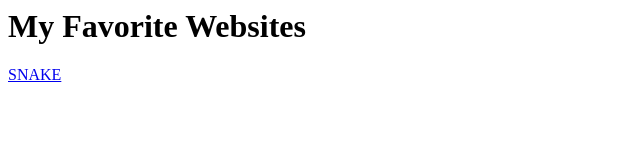
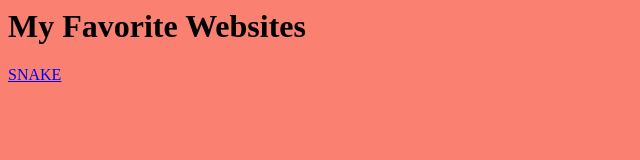
Before and after one commit to mattie234/portfolio, a plain HTML site: page links.html in a window 1280 px wide. Shown: the whole page, without its empty margins (0-640 px from the left). Drawn offline with Linux system fonts and the light colour scheme.

Commit message:
Update links.html

```diff
--- a/links.html
+++ b/links.html
@@ -2,6 +2,7 @@
 <html>
 <head>
   <title> MY FAVORITE WEBSITES </title>
+  <link rel= "stylesheet" type="text/css" href="css/stylelinks.css">
 </head>
 
   <h1> My Favorite Websites </h1>
```
